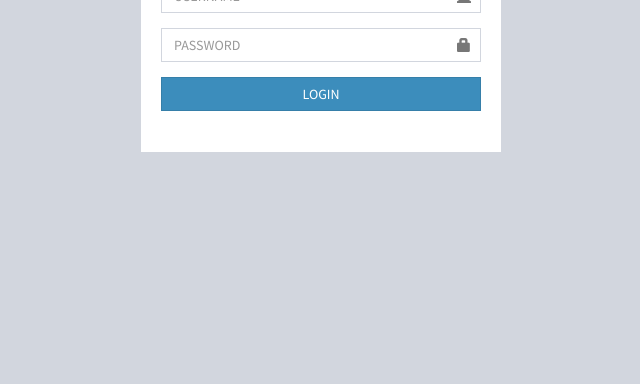
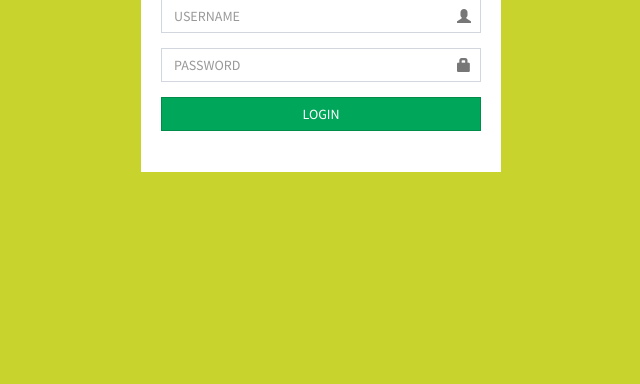
Before and after one commit to iwanbazz/rental, a PHP site: page /login.php in a window 1280 px wide. Shown: the part 506-890 px from the top of the page, without its empty margins (319-959 px from the left). Run offline with PHP 8.4, Linux system fonts and the light colour scheme.

Commit message:
Override login color

```diff
--- a/login.php
+++ b/login.php
@@ -15,15 +15,16 @@
   <!-- Google Font -->
   <link rel="stylesheet" href="https://fonts.googleapis.com/css?family=Source+Sans+Pro:300,400,600,700,300italic,400italic,600italic">
 </head>
-<body class="hold-transition login-page">
+<body class="hold-transition login-page" style="background-color: #c8d32e">
 <div class="login-box">
 
   <div class="login-logo"><i class="fa fa-user"></i> <b>ADMIN</b></div>
 
   <div class="login-box-body">
-    <div class="text-center">
+    <div class="text-center" style="background-color: #52BE80">
       <img src="images/logo-riau-indah-cemerlang.png">
     </div>
+    <br>
     <form action="login.php" method="post">
       <div class="form-group has-feedback">
         <input type="text" class="form-control" placeholder="USERNAME" name="username" autocomplete="off" required>
@@ -35,7 +36,7 @@
       </div>
       <div class="row">
         <div class="col-xs-12">
-          <input type="submit" name="submit" class="btn btn-primary btn-block btn-flat" value="LOGIN">
+          <input type="submit" name="submit" class="btn btn-success btn-block btn-flat" value="LOGIN">
         </div>
       </div>
     </form>
```
